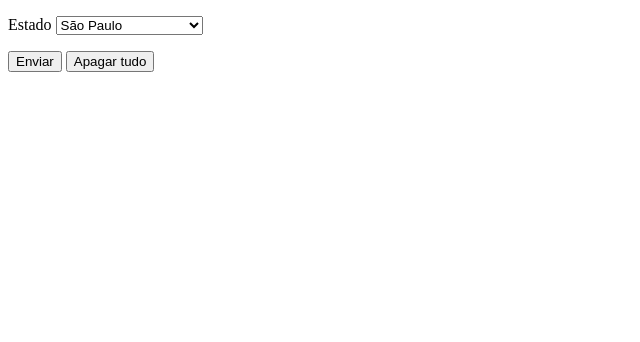
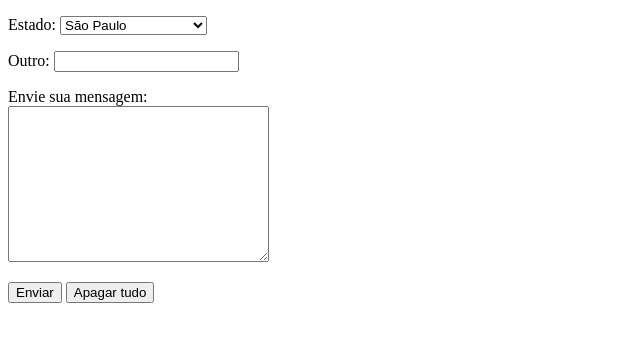
Before and after one commit to DaviBT/HTML5-CSS3-exercises, a plain HTML site: page exs/ex028/form004.html in a window 1280 px wide. Shown: the whole page, without its empty margins (0-640 px from the left). Drawn offline with Linux system fonts and the light colour scheme.

Commit message:
Update on form004

```diff
--- a/exs/ex028/form004.html
+++ b/exs/ex028/form004.html
@@ -7,11 +7,10 @@
     <title>Document</title>
 </head>
 <body>
-    <form action="cadastro.php" autocomplete="on" method="get">
+    <form action="cadastro.php" autocomplete="on" method="post">
         <p>
-            <label for="iest">Estado</label>
+            <label for="iest">Estado:</label>
             <select name="estado" id="iest">
-                <option value="">===Escolha===</option>
 
                 <optgroup label="Região Sudeste">
                     <option value="MG">Minas Gerais</option>
@@ -29,6 +28,22 @@
         </p>
 
         <p>
+            <label for="ioutest">Outro:</label>
+            <input type="text" name="outest" id="ioutest" list="listaest"> <!-- outest=OUTro ESTado -->
+                <datalist id="listaest">
+                        <option value="PE">Pernambuco</option>
+                        <option value="CE">Ceará</option>
+                        <option>Piauí</option>
+                        <option>Alagoas</option>
+                </datalist>
+        </p>
+
+        <p>
+            <label for="imens">Envie sua mensagem:</label><br>
+            <textarea name="mens" id="imens" cols="30" rows="10" maxlength="20"></textarea>
+        </p>
+
+        <p>
             <input type="submit" value="Enviar">
             <input type="reset" value="Apagar tudo">
         </p>
```
